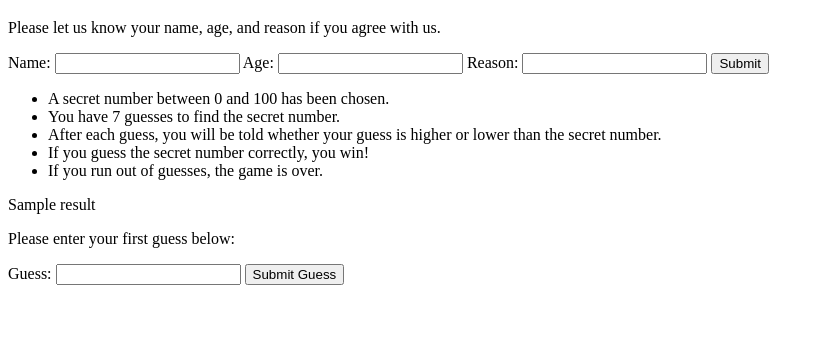
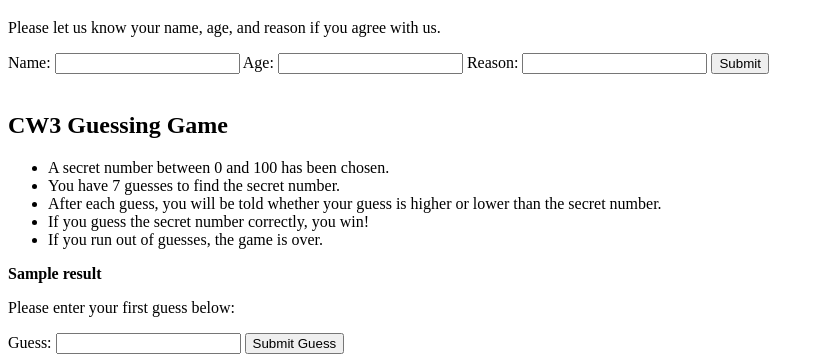
Before and after one commit to alvasi/alva_zhang_sse_lab2, a Flask app: template api/templates/index.html in a window 1280 px wide. Shown: the part 749-1111 px from the top of the page, without its empty margins (0-824 px from the left). Before the commit the page ends 1034 px from the top, so only its background shows below. Run offline with Flask 3, Linux system fonts and the light colour scheme; the template is opened without the code that fills it: most values are stand-ins (such as "Sample title", 1, 10 or a date in 2020).

Commit message:
stylistic changes

```diff
--- a/api/templates/index.html
+++ b/api/templates/index.html
@@ -1,7 +1,7 @@
 <!DOCTYPE html>
 <html>
 <head>
-    <title>Guessing Game</title>
+    <title>SSE Alva and Zhang's Vercel App</title>
 </head>
 <body>
     <h1>Hello World!</h1>
@@ -18,6 +18,8 @@
         <input type="text" id="reasonfield" name="reason">
         <input type="submit" value="Submit">
     </form>
+    <br>
+    <h2>CW3 Guessing Game</h2>
     <ul>
         <li>A secret number between 0 and 100 has been chosen.</li>
         <li>You have 7 guesses to find the secret number.</li>
@@ -26,7 +28,7 @@
         <li>If you run out of guesses, the game is over.</li>
     </ul>
     {% if result %}
-        <p>{{ result }}</p>
+        <p><strong>{{ result }}</strong></p>
     {% endif %}
     <p>Please enter your first guess below:</p>
     <form action="/guess" method="get">
```
